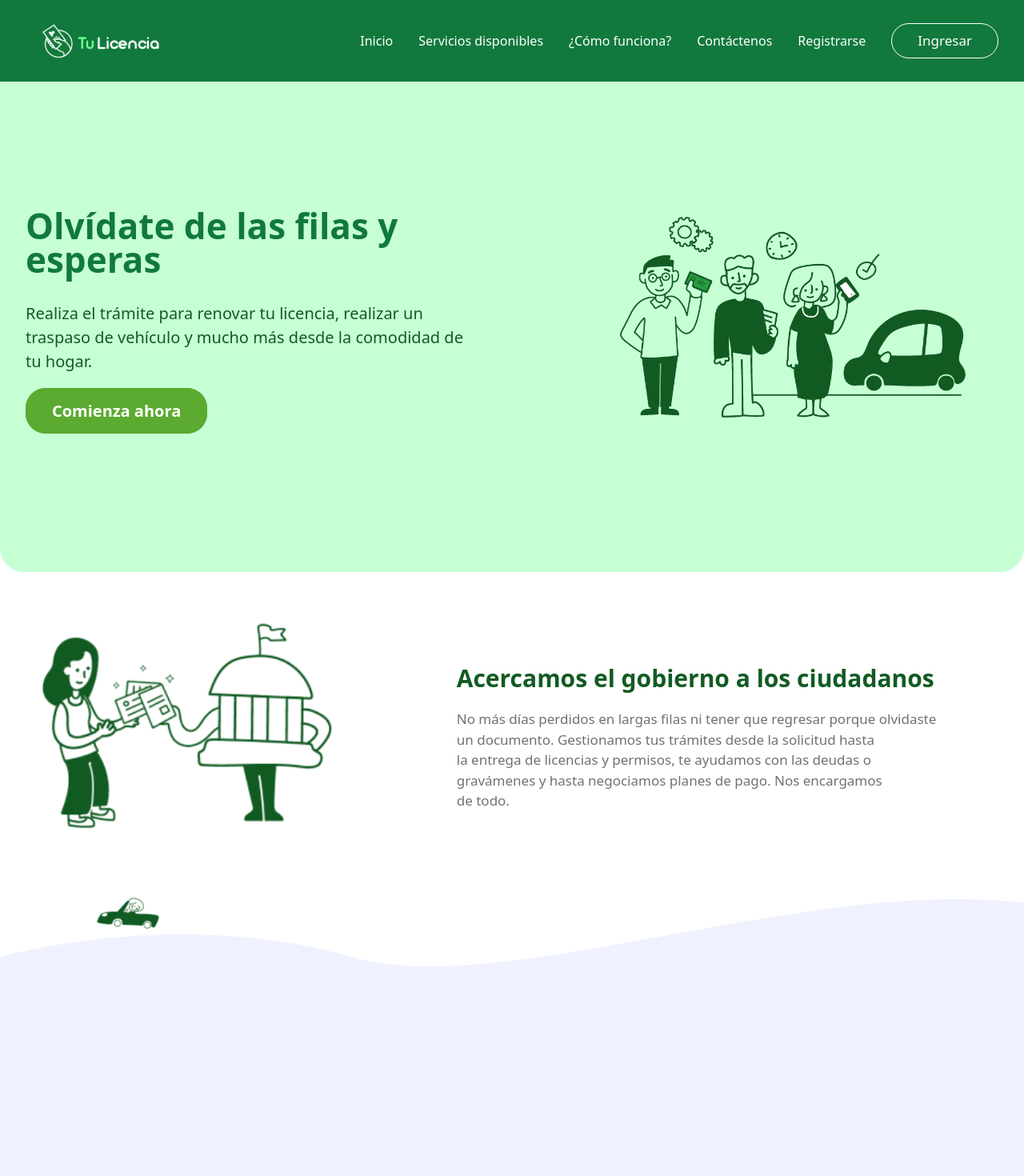
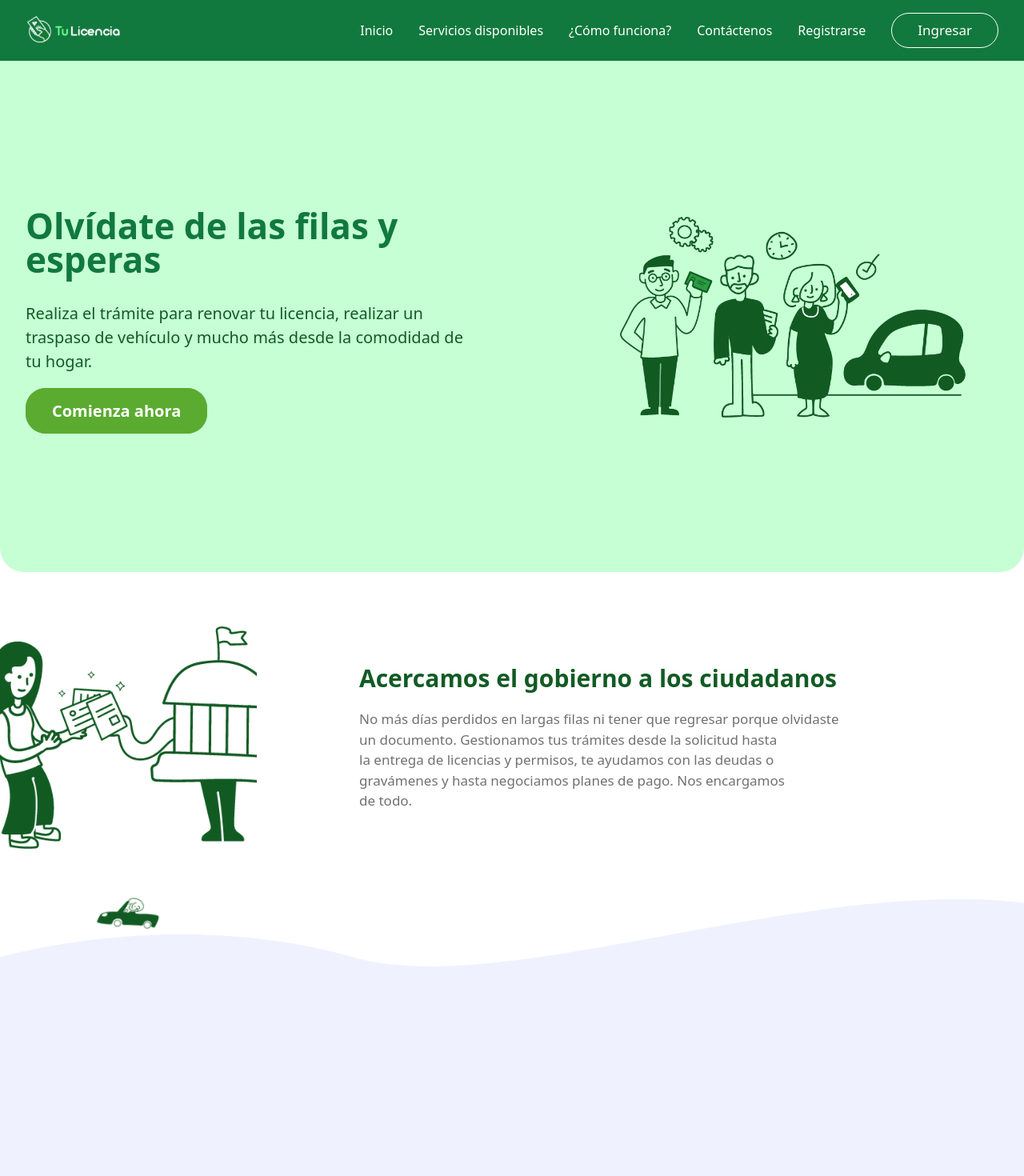
Before and after one commit to rafagarfield/LandingPageTuLicencia, a Next.js app: page / in a window 1280 px wide. Shown: the top 1470 px of the page at 80% size. Built offline with nearby package versions, Linux system fonts and the light colour scheme.

Commit message:
replace logo image with SVG and update About component to use SVG images

```diff
--- a/src/components/About.tsx
+++ b/src/components/About.tsx
@@ -1,14 +1,27 @@
 import Image from "next/image";
 import React from "react";
-import imageAbout from "../../public/Images/about.png";
+
 function About() {
   return (
     <div className="m-[30px]   lg:flex lg:gap-32 lg:mx-auto ">
-      <div className="flex justify-center ">
-        <Image src={imageAbout} alt="hero" width={321} height={232} className="lg:-[495px] h-[320px] w-auto mx-auto"
+      {/* <div className="flex justify-center ">
+        <Image
+          src="/icon/about.svg"
+          alt="hero"
+          className="w-full h-auto object-cover mx-auto"
+        />
+      </div> */}
+
+      <div className="flex justify-center">
+        <Image
+          src="/icon/about.svg"
+          alt="hero"
+          width={0} // Esto es obligatorio pero se ignorará al usar style
+          height={0} // Esto también
+          style={{ width: "100%", height: "auto" }} // Aquí defines 100% del ancho y alto automático
+          className="object-cover"
         />
       </div>
-
 
       <div className=" flex flex-col gap-[16px]    lg:py-20 h-full">
         <h2 className="text-[#115B23] text-[30px] text-center text-pretty font-bold  lg:text-start  ">
--- a/src/components/NavBar.tsx
+++ b/src/components/NavBar.tsx
@@ -2,7 +2,7 @@
 import { useState } from "react";
 import Link from "next/link";
 import Image from "next/image";
-import logo from "../../public/Images/logo.png";
+
 
 const Navbar = () => {
   const [isMenuOpen, setIsMenuOpen] = useState(false);
@@ -16,7 +16,7 @@ const Navbar = () => {
       <div className="container lg:max-w-screen-xl max-w-screen-xl mx-auto px-4 sm:px-6 lg:px-8">
         <div className="flex flex-wrap items-center justify-between py-4">
           <Link href="/" className="font-bold text-2xl lg:text-3xl degradado-texto">
-            <Image src={logo} alt="Logo" width={183} height={70} />
+            <Image src="/icon/logo.svg" alt="Logo" width={120} height={50} />
           </Link>
           <button
             onClick={toggleMenu}
```
Also changed, not shown: public/icon/about.svg (added), public/icon/logo.svg (added).
